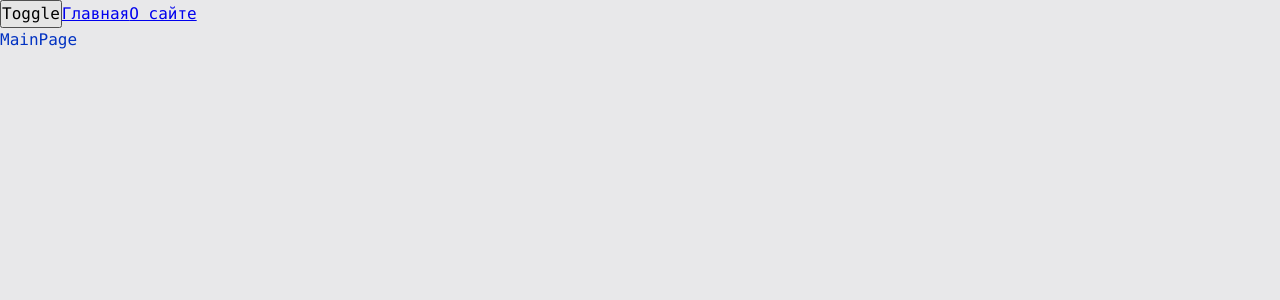
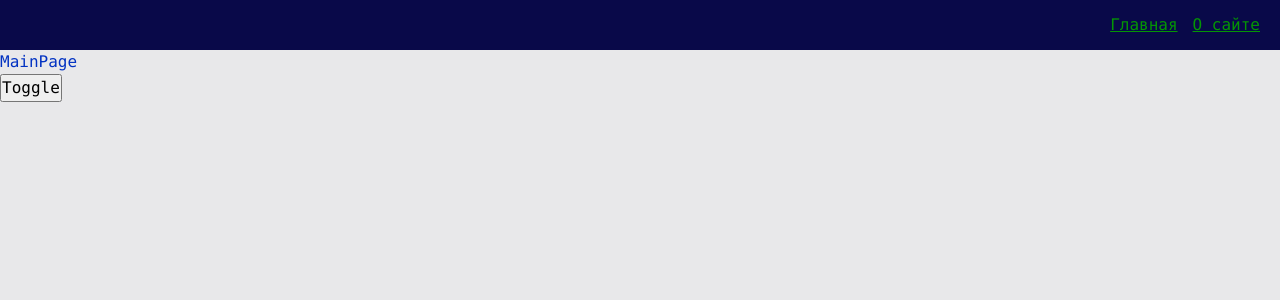
Before and after one commit to 6utters/react-production, a React app: page / in a window 1280 px wide. Shown: the top 300 px of the page. Built offline with nearby package versions, Linux system fonts and the light colour scheme.

Commit message:
widgets: Navbar

```diff
--- a/src/app/App.tsx
+++ b/src/app/App.tsx
@@ -1,18 +1,17 @@
 import {FC} from 'react';
-import {Link} from "react-router-dom";
 import {useTheme} from "app/providers/ThemeProvider";
 import {classNames} from "shared/lib/classNames/classNames";
+import {AppRouter} from "app/providers/router";
+import {Navbar} from "widgets/Navbar";
 import './styles/index.scss'
-import {AppRouter} from "app/providers/router";
 
 export const App: FC = () => {
     const {theme, toggleTheme} = useTheme()
     return (
         <div className={classNames('app', {}, [theme])}>
+            <Navbar />
+            <AppRouter/>
             <button onClick={toggleTheme}>Toggle</button>
-            <Link to={'/'}>Главная</Link>
-            <Link to={'/about'}>О сайте</Link>
-            <AppRouter/>
         </div>
     );
 };
--- a/src/app/styles/variables/global.scss
+++ b/src/app/styles/variables/global.scss
@@ -8,4 +8,7 @@
   --font-size-l: 24px;
   --font-line-l: 32px;
   --font-l: var(--font-size-l) / var(--font-line-l) var(--font-family-main);
+
+  //sizes:
+  --navbar-height: 50px;
 }
--- /dev/null
+++ b/src/widgets/Navbar/index.ts
@@ -0,0 +1 @@
+export {Navbar} from './ui/Navbar'
--- /dev/null
+++ b/src/widgets/Navbar/ui/Navbar.module.scss
@@ -0,0 +1,16 @@
+.Navbar {
+  width: 100%;
+  height: var(--navbar-height);
+  background: var(--inverted-bg-color);
+  display: flex;
+  align-items: center;
+  padding: 20px;
+
+  .links {
+    margin-left: auto;
+  }
+
+  .main_link {
+    margin-right: 15px;
+  }
+}
--- /dev/null
+++ b/src/widgets/Navbar/ui/Navbar.tsx
@@ -0,0 +1,23 @@
+import {FC} from 'react'
+import {classNames} from "shared/lib/classNames/classNames"
+import {AppLink, AppLinkTheme} from "shared/ui/AppLink/AppLink";
+import cls from './Navbar.module.scss'
+
+interface NavbarProps {
+    className?: string
+}
+
+export const Navbar: FC<NavbarProps> = ({className}) => {
+    return (
+        <div className={classNames (cls.Navbar, {}, [className])}>
+            <div className={cls.links}>
+                <AppLink theme={AppLinkTheme.SECONDARY} to={'/'} className={cls.main_link}>
+                    Главная
+                </AppLink>
+                <AppLink theme={AppLinkTheme.SECONDARY} to={'/about'}>
+                    О сайте
+                </AppLink>
+            </div>
+        </div>
+    )
+}
```
